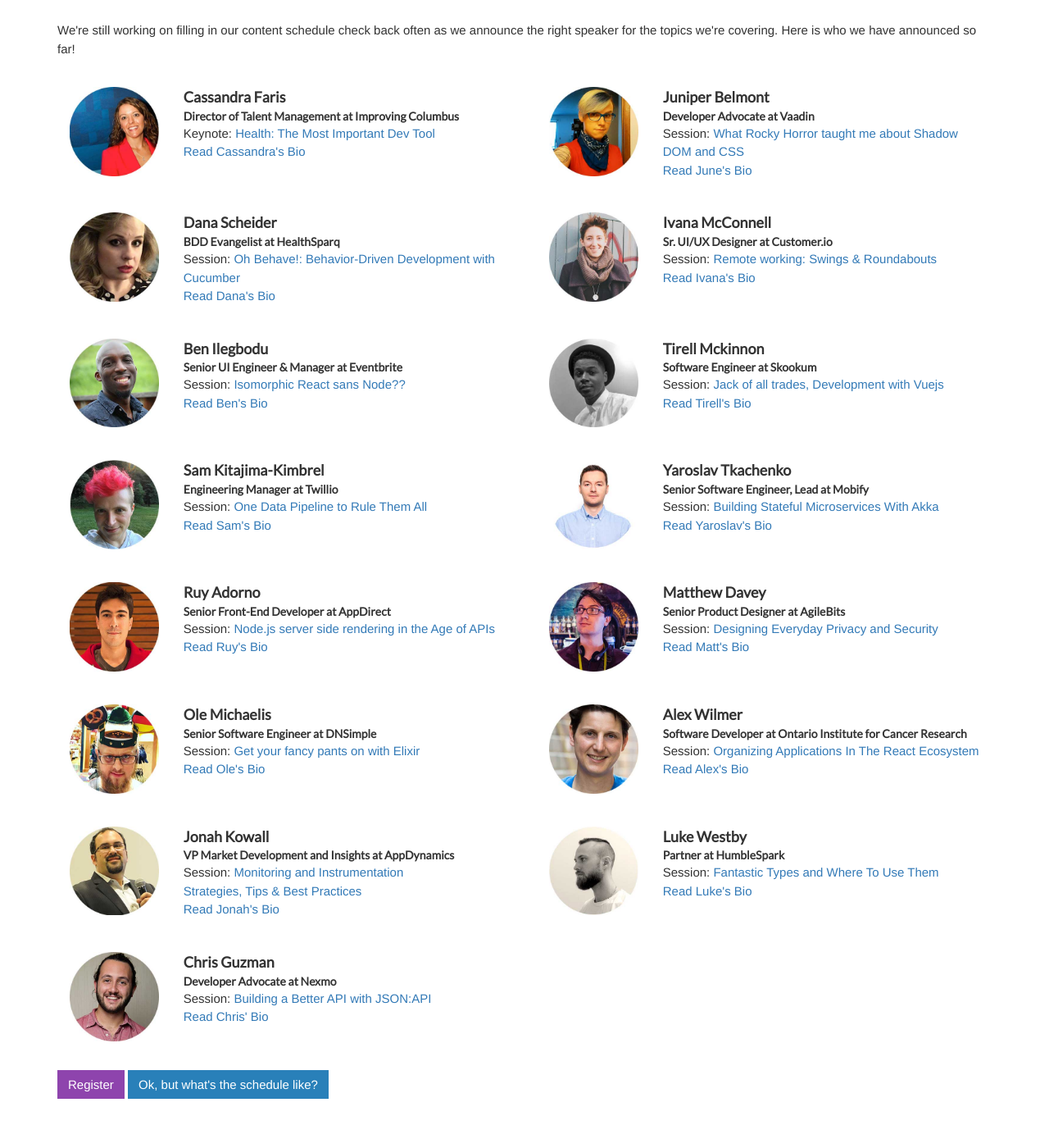
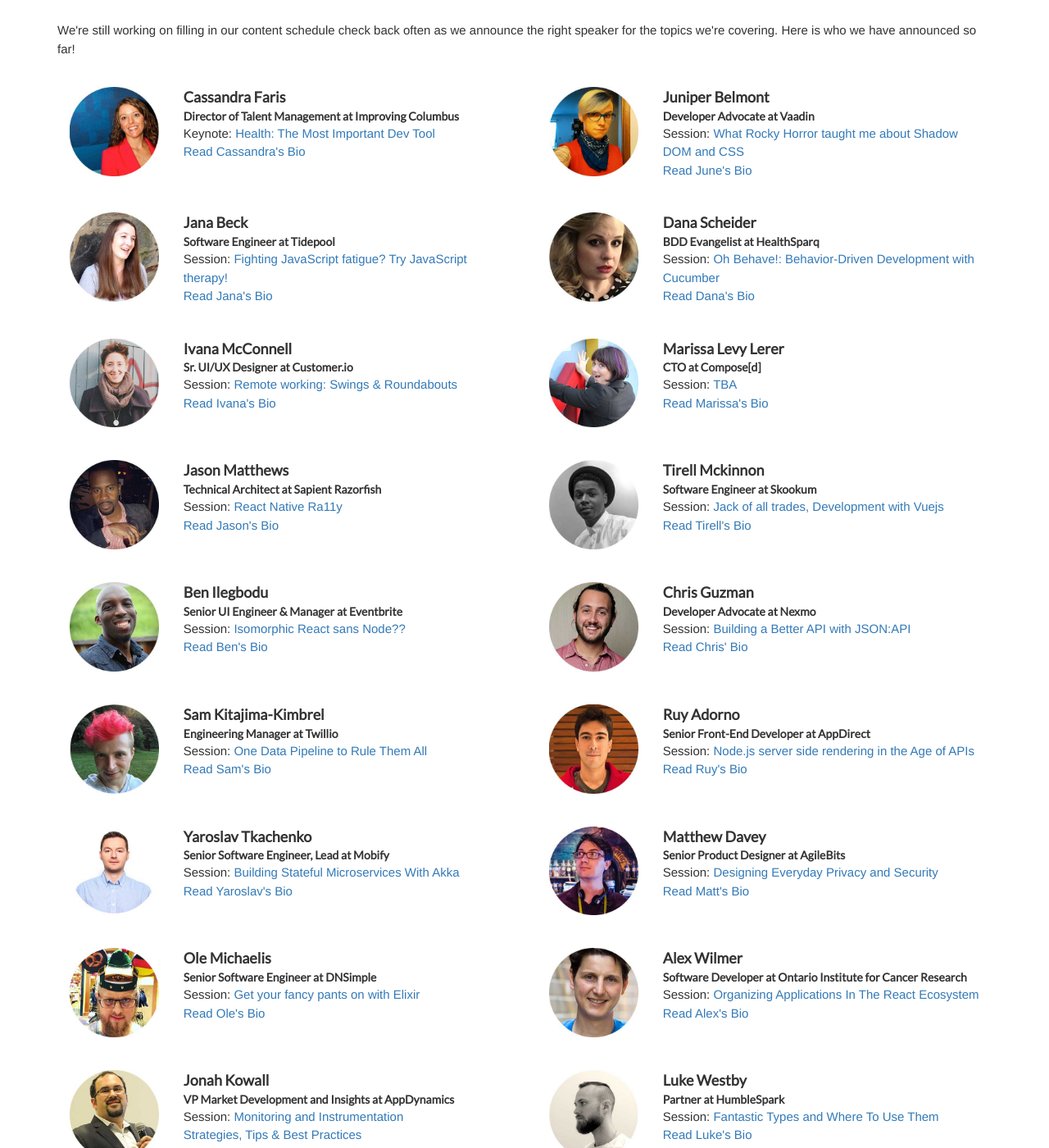
Before and after one commit to fullstackto/fsto2017, a Jekyll site: the page built from index.html, in a window 1280 px wide and 1400 px high, scrolled down 1691 px. Shown: the whole window at 82% size. Built offline with Jekyll 4.4.1, drawn with Linux system fonts in a browser that asks for light colours; some of the changed text lies outside the part shown.

Commit message:
Speakers

```diff
--- a/index.html
+++ b/index.html
@@ -77,6 +77,17 @@
     <div class="row">
       <div class="col-sm-6 speaker speaker-card">
           <div class="col-xs-3">
+            <img src="/images/speakers/jana.jpg" alt="Jana Photo" class="img-responsive" />
+          </div>
+          <div class="col-xs-9">
+            <h4>Jana Beck</h4>
+            <h5>Software Engineer at Tidepool</h5>
+            <p>Session: <a href="/sessions#jana">Fighting JavaScript fatigue? Try JavaScript therapy!</a><br />
+            <a href="/speakers#jana">Read Jana's Bio</a></p>
+          </div>
+      </div>
+      <div class="col-sm-6 speaker speaker-card">
+          <div class="col-xs-3">
             <img src="/images/speakers/dana.jpg" alt="Dana Photo" class="img-responsive" />
           </div>
           <div class="col-xs-9">
@@ -86,6 +97,8 @@
             <a href="/speakers#dana">Read Dana's Bio</a></p>
           </div>
       </div>
+    </div>
+    <div class="row">
       <div class="col-sm-6 speaker speaker-card">
           <div class="col-xs-3">
             <img src="/images/speakers/ivana.jpg" alt="Ivana Photo" class="img-responsive" />
@@ -96,6 +109,41 @@
             <p>Session: <a href="/sessions#ivana">Remote working: Swings &amp; Roundabouts</a><br />
             <a href="/speakers#ivana">Read Ivana's Bio</a></p>
           </div>
+      </div>
+      <div class="col-sm-6 speaker speaker-card">
+          <div class="col-xs-3">
+            <img src="/images/speakers/marissa.jpg" alt="Marissa Photo" class="img-responsive" />
+          </div>
+          <div class="col-xs-9">
+            <h4>Marissa Levy Lerer</h4>
+            <h5>CTO at Compose[d]</h5>
+            <p>Session: <a href="/sessions#marissa">TBA</a><br />
+            <a href="/speakers#marissa">Read Marissa's Bio</a></p>
+          </div>
+      </div>
+    </div>
+    <div class="row">
+      <div class="col-sm-6 speaker speaker-card">
+          <div class="col-xs-3">
+            <img src="/images/speakers/jason.jpg" alt="Jason Photo" class="img-responsive" />
+          </div>
+          <div class="col-xs-9">
+            <h4>Jason Matthews</h4>
+            <h5>Technical Architect at Sapient Razorfish</h5>
+            <p>Session: <a href="/sessions#jason">React Native Ra11y</a><br />
+            <a href="/speakers#jason">Read Jason's Bio</a></p>
+          </div>
+      </div>
+      <div class="col-sm-6 speaker speaker-card">
+        <div class="col-xs-3">
+          <img src="/images/speakers/tirell.jpg" alt="Tirell Photo" class="img-responsive" />
+        </div>
+        <div class="col-xs-9">
+          <h4>Tirell Mckinnon</h4>
+          <h5>Software Engineer at Skookum</h5>
+          <p>Session: <a href="/sessions#tirell">Jack of all trades, Development with Vuejs</a><br />
+          <a href="/speakers#tirell">Read Tirell's Bio</a></p>
+        </div>
       </div>
     </div>
     <div class="row">
@@ -112,13 +160,13 @@
       </div>
       <div class="col-sm-6 speaker speaker-card">
         <div class="col-xs-3">
-          <img src="/images/speakers/tirell.jpg" alt="Tirell Photo" class="img-responsive" />
+          <img src="/images/speakers/chris.jpg" alt="Chris Photo" class="img-responsive" />
         </div>
         <div class="col-xs-9">
-          <h4>Tirell Mckinnon</h4>
-          <h5>Software Engineer at Skookum</h5>
-          <p>Session: <a href="/sessions#tirell">Jack of all trades, Development with Vuejs</a><br />
-          <a href="/speakers#tirell">Read Tirell's Bio</a></p>
+          <h4>Chris Guzman</h4>
+          <h5>Developer Advocate at Nexmo</h5>
+          <p>Session: <a href="/sessions#chris">Building a Better API with JSON:API</a><br />
+          <a href="/speakers#chris">Read Chris' Bio</a></p>
         </div>
       </div>
     </div>
@@ -136,6 +184,19 @@
       </div>
       <div class="col-sm-6 speaker speaker-card">
         <div class="col-xs-3">
+          <img src="/images/speakers/ruy.jpg" alt="Ruy Photo" class="img-responsive" />
+        </div>
+        <div class="col-xs-9">
+          <h4>Ruy Adorno</h4>
+          <h5>Senior Front-End Developer at AppDirect</h5>
+          <p>Session: <a href="/sessions#ruy">Node.js server side rendering in the Age of APIs</a><br />
+          <a href="/speakers#ruy">Read Ruy's Bio</a></p>
+        </div>
+      </div>
+    </div>
+    <div class="row">
+      <div class="col-sm-6 speaker speaker-card">
+        <div class="col-xs-3">
           <img src="/images/speakers/yaroslav.jpg" alt="Yaroslav Photo" class="img-responsive" />
         </div>
         <div class="col-xs-9">
@@ -143,19 +204,6 @@
           <h5>Senior Software Engineer, Lead at Mobify</h5>
           <p>Session: <a href="/sessions#yaroslav">Building Stateful Microservices With Akka</a><br />
           <a href="/speakers#yaroslav">Read Yaroslav's Bio</a></p>
-        </div>
-      </div>
-    </div>
-    <div class="row">
-      <div class="col-sm-6 speaker speaker-card">
-        <div class="col-xs-3">
-          <img src="/images/speakers/ruy.jpg" alt="Ruy Photo" class="img-responsive" />
-        </div>
-        <div class="col-xs-9">
-          <h4>Ruy Adorno</h4>
-          <h5>Senior Front-End Developer at AppDirect</h5>
-          <p>Session: <a href="/sessions#ruy">Node.js server side rendering in the Age of APIs</a><br />
-          <a href="/speakers#ruy">Read Ruy's Bio</a></p>
         </div>
       </div>
       <div class="col-sm-6 speaker speaker-card">
@@ -219,17 +267,7 @@
       </div>
     </div>
     <div class="row">
-      <div class="col-sm-6 speaker speaker-card">
-        <div class="col-xs-3">
-          <img src="/images/speakers/chris.jpg" alt="Chris Photo" class="img-responsive" />
-        </div>
-        <div class="col-xs-9">
-          <h4>Chris Guzman</h4>
-          <h5>Developer Advocate at Nexmo</h5>
-          <p>Session: <a href="/sessions#chris">Building a Better API with JSON:API</a><br />
-          <a href="/speakers#chris">Read Chris' Bio</a></p>
-        </div>
-      </div>
+
     </div>
     <div class="row">
       <div class="col-xs-12">
@@ -270,7 +308,7 @@
 
               <tr>
                 <td>10:30-11:15</td>
-                <td>CS Code</td>
+                <td><a href="/sessions#jana">Fighting JavaScript fatigue? Try JavaScript therapy!</a></td>
                 <td><a href="/sessions#jonah">Monitoring and Instrumentation<br /> Strategies, Tips &amp; Best Practices</a></td>
                 <td>UX</td>
               </tr>
@@ -284,7 +322,7 @@
 
               <tr>
                 <td>1:00-1:45</td>
-                <td>CS Code</td>
+                <td><a href="/sessions#jason">React Native Ra11y</a></td>
                 <td><a href="/sessions#sam">One Data Pipeline to Rule Them All</a></td>
                 <td>UX</td>
               </tr>
@@ -364,7 +402,7 @@
 
               <tr>
                 <td>3:00-3:45</td>
-                <td>CS CODE</td>
+                <td><a href="/sessions#marissa">TBA</a></td>
                 <td>SS ARCH</td>
                 <td>UX</td>
               </tr>
```
Also changed, not shown: other parts of index.html (+1 -1 lines), sessions/index.html (+14 -0 lines), speakers/index.html (+15 -1 lines), images/speakers/jana.jpg (added), images/speakers/jason.jpg (added).
